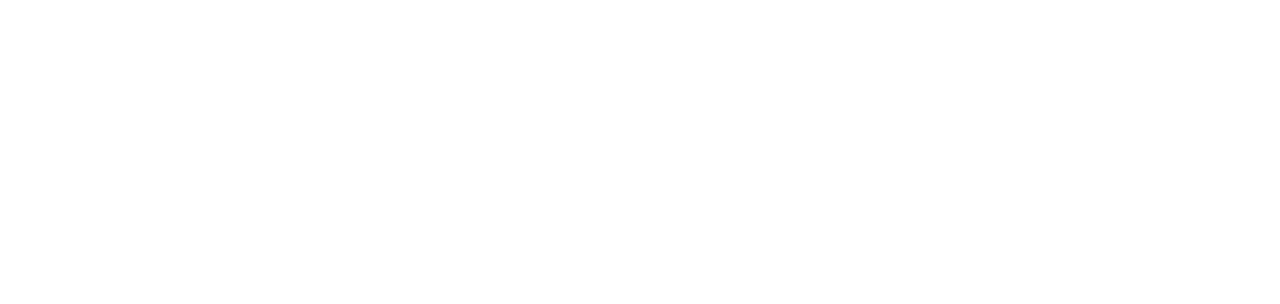
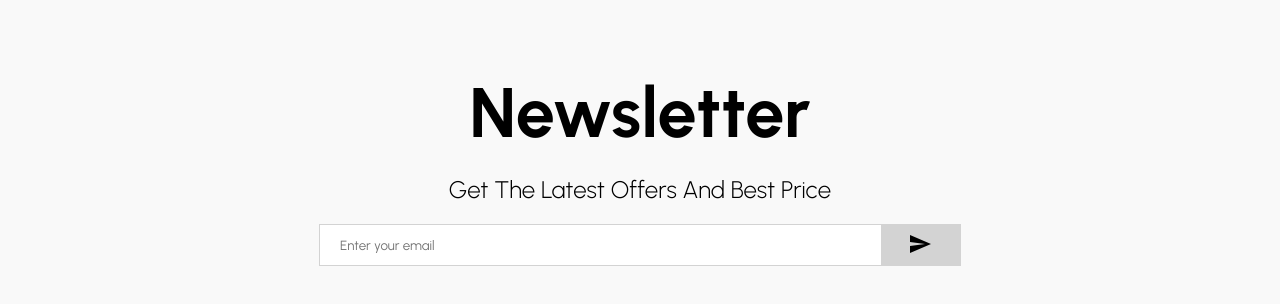
Before and after one commit to jess-bk/e-commerce-mern, a React (Create React App) app in the folder client/: page / in a window 1280 px wide. Shown: the part 2328-2632 px from the top of the page. Before the commit the page ends 2256 px from the top, so only its background shows below. Built offline with nearby package versions, Linux system fonts and the light colour scheme.

Commit message:
Fifth Commit Newsletter Component Created Customer Email Offers

```diff
--- /dev/null
+++ b/client/src/components/Newsletter.jsx
@@ -0,0 +1,61 @@
+import { Send } from "@material-ui/icons";
+import styled from "styled-components";
+
+const Container = styled.div`
+  height: 60vh;
+  background-color: #f9f9f9;
+  display: flex;
+  align-items: center;
+  justify-content: center;
+  flex-direction: column;
+`;
+
+const Title = styled.h1`
+  font-size: 70px;
+  margin-bottom: 20px;
+`;
+
+const Description = styled.div`
+  font-size: 24px;
+  font-weight: 300;
+  margin-bottom: 20px;
+`;
+
+const InputContainer = styled.div`
+  width: 50%;
+  height: 40px;
+  background-color: white;
+  display: flex;
+  justify-content: space-between;
+  border: 1px solid lightgray;
+`;
+
+const Input = styled.input`
+  border: none;
+  flex: 8;
+  padding-left: 20px;
+`;
+
+const Button = styled.button`
+  flex: 1;
+  border: none;
+  background-color: lightgrey;
+  color: black;
+`;
+
+const Newsletter = () => {
+  return (
+    <Container>
+      <Title>Newsletter</Title>
+      <Description>Get The Latest Offers And Best Price</Description>
+      <InputContainer>
+        <Input placeholder="Enter your email" />
+        <Button>
+          <Send />
+        </Button>
+      </InputContainer>
+    </Container>
+  );
+};
+
+export default Newsletter;
--- a/client/src/pages/Home.jsx
+++ b/client/src/pages/Home.jsx
@@ -1,6 +1,7 @@
 import Annoucement from "../components/Annoucement";
 import Categories from "../components/Categories";
 import Navbar from "../components/Navbar";
+import Newsletter from "../components/Newsletter";
 import Products from "../components/Products";
 import Slider from "../components/Slider";
 
@@ -12,6 +13,7 @@
       <Slider />
       <Categories />
       <Products />
+      <Newsletter />
     </div>
   );
 };
```
